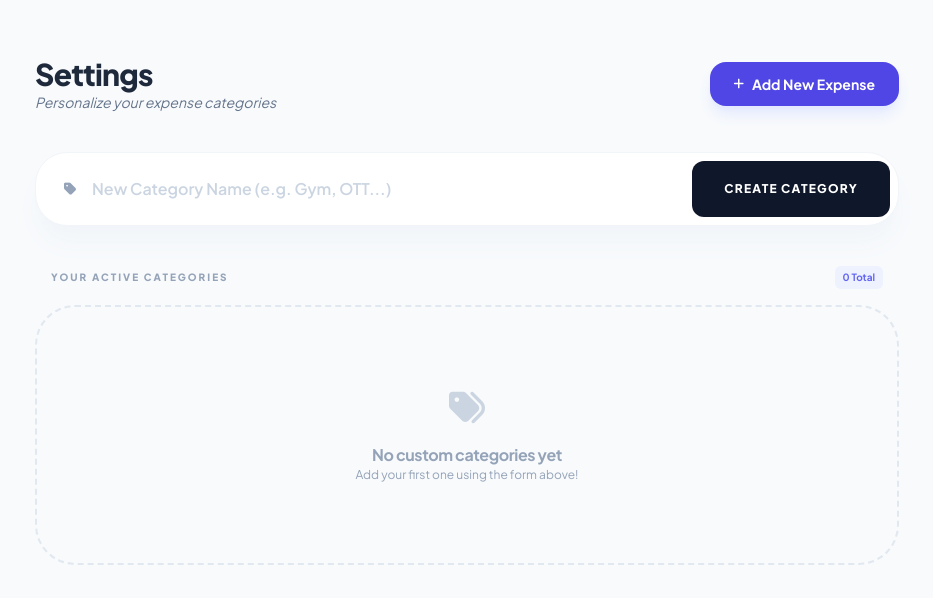
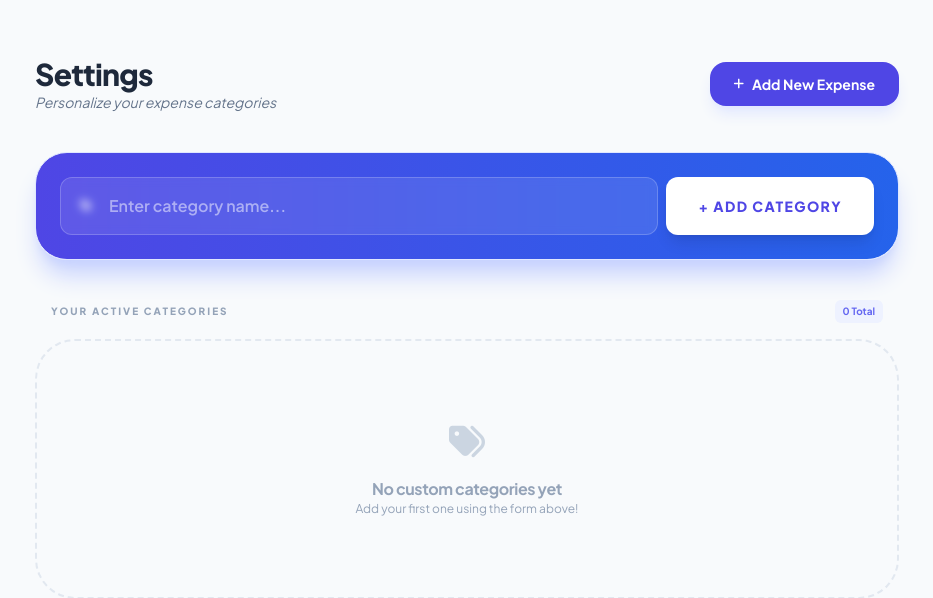
Before and after one commit to prabhakarsingh2007/expense, a Django app: page /categories/ in a window 1280 px wide. Shown: the part 73-671 px from the top of the page, without its empty margins (173-1106 px from the left). Run offline with Django 5.2, Linux system fonts and the light colour scheme; the visitor is signed in with stand-in values (Sample User, id 1); data that the repository does not hold is empty; some libraries are stand-ins or nearby versions.

Commit message:
feat: Update branding and enhance UI elements across multiple templates

```diff
--- a/expense_tracker/expenses/templates/expenses/about_me.html
+++ b/expense_tracker/expenses/templates/expenses/about_me.html
@@ -1,5 +1,4 @@
 {% extends 'expenses/base.html' %}
-{% load static %}
 
 
 {% block content %}
@@ -14,10 +13,10 @@
                 <div class="md:w-1/3 flex justify-center mb-6 md:mb-0">
                     <div class="relative group">
                         <div class="w-64 h-80 overflow-hidden rounded-3xl border-4 border-white shadow-2xl bg-gray-50">
-                            <img src="{% static 'expenses_tracker/images/mypic.jpg' %}"
+                            <img src="https://avatars.githubusercontent.com/u/234536043?v=4"
                                 onerror="this.onerror=null;this.src='https://ui-avatars.com/api/?name=Prabhakar+Singh&background=3B82F6&color=fff&size=500';"
                                 alt="Prabhakar Kr Singh"
-                                class="w-full h-full object-cover transition-transform duration-500 group-hover:scale-105">
+                                class="w-full h-full object-contain transition-transform duration-500 group-hover:scale-105">
                         </div>
 
                         <div
--- a/expense_tracker/expenses/templates/expenses/base.html
+++ b/expense_tracker/expenses/templates/expenses/base.html
@@ -56,7 +56,7 @@
             <a href="{% if request.user.is_authenticated %}{% url 'dashboard' %}{% else %}{% url 'home' %}{% endif %}" class="flex items-center gap-3 no-underline">
                 <img
                     src="{% static 'expenses_tracker/images/logo.png' %}"
-                    alt="KharchaBook logo"
+                    alt="KharchaGraph logo"
                     class="h-10 w-auto"
                     onerror="this.style.display='none';this.nextElementSibling.style.display='inline';"
                 >
@@ -144,9 +144,9 @@
                 <span class="text-[8px] font-black uppercase tracking-tighter">Stats</span>
             </a>
 
-            <a href="{% url 'about_me' %}" class="flex flex-col items-center gap-1 w-14 transition-all {% if request.resolver_match.url_name == 'about_me' %}text-indigo-600{% else %}text-slate-400{% endif %} no-underline">
-                <i class="fas fa-circle-user text-xl"></i>
-                <span class="text-[8px] font-black uppercase tracking-tighter">About</span>
+            <a href="{% url 'manage_categories' %}" class="flex flex-col items-center gap-1 w-14 transition-all {% if request.resolver_match.url_name == 'manage_categories' %}text-indigo-600{% else %}text-slate-400{% endif %} no-underline">
+                <i class="fas fa-tags text-xl"></i>
+                <span class="text-[8px] font-black uppercase tracking-tighter">Category</span>
             </a>
         </div>
     </nav>
--- a/expense_tracker/expenses/templates/expenses/home.html
+++ b/expense_tracker/expenses/templates/expenses/home.html
@@ -14,7 +14,7 @@
                 class="h-8 w-auto"
                 onerror="this.style.display='none';this.nextElementSibling.style.display='inline';"
             >
-            <span class="text-lg font-black text-emerald-700" style="display:none;">KharchaBook</span>
+            <span class="text-lg font-black text-emerald-700" style="display:none;">KharchaGraph</span>
         </div>
         <span class="inline-flex items-center gap-2 px-3 py-1 rounded-full bg-indigo-100 text-indigo-700 text-xs font-bold uppercase tracking-wide">KharchaGraph Platform</span>
         <h1 class="mt-4 text-3xl md:text-5xl font-black tracking-tight text-slate-900 leading-tight">
--- a/expense_tracker/expenses/templates/expenses/manage_categories.html
+++ b/expense_tracker/expenses/templates/expenses/manage_categories.html
@@ -14,18 +14,18 @@
         </a>
     </div>
 
-    <div class="bg-white p-2 rounded-[2rem] shadow-xl shadow-slate-100 border border-slate-100 mb-10">
-        <form method="post" class="flex flex-col sm:flex-row gap-2">
+    <div class="bg-gradient-to-r from-indigo-600 to-blue-600 p-4 md:p-6 rounded-[2rem] shadow-xl shadow-indigo-200 border border-indigo-100 mb-10">
+        <form method="post" class="flex flex-col gap-3 md:flex-row md:gap-2">
             {% csrf_token %}
             <div class="flex-1 relative">
-                <div class="absolute inset-y-0 left-5 flex items-center pointer-events-none text-slate-400">
+                <div class="absolute inset-y-0 left-5 flex items-center pointer-events-none text-white/60">
                     <i class="fas fa-tag text-sm"></i>
                 </div>
-                <input type="text" name="name" placeholder="New Category Name (e.g. Gym, OTT...)"
-                       class="w-full pl-12 pr-4 py-4 bg-transparent border-none focus:ring-0 text-slate-700 font-semibold placeholder:text-slate-300" required>
+                <input type="text" name="name" placeholder="Enter category name..."
+                       class="w-full pl-12 pr-4 py-4 bg-white/10 border border-white/20 backdrop-blur-sm rounded-xl text-white placeholder:text-white/50 font-semibold focus:ring-2 focus:ring-white/30 outline-none transition-all" required>
             </div>
-            <button type="submit" class="bg-slate-900 text-white px-8 py-4 rounded-xl font-black text-xs uppercase tracking-widest hover:bg-indigo-600 transition-all shrink-0">
-                Create Category
+            <button type="submit" class="w-full md:w-auto bg-white text-indigo-600 px-6 md:px-8 py-4 rounded-xl font-black text-sm uppercase tracking-widest hover:bg-slate-100 transition-all shadow-lg">
+                + Add Category
             </button>
         </form>
     </div>
```
